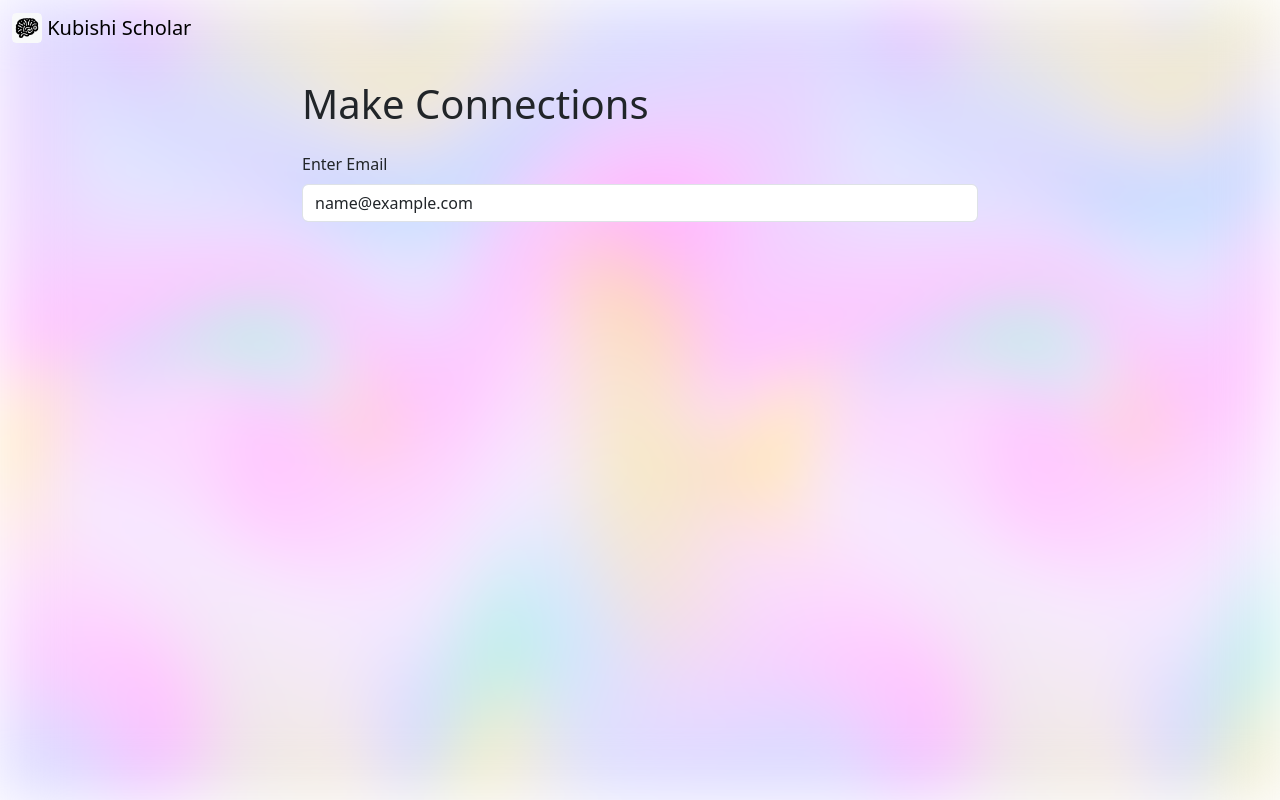
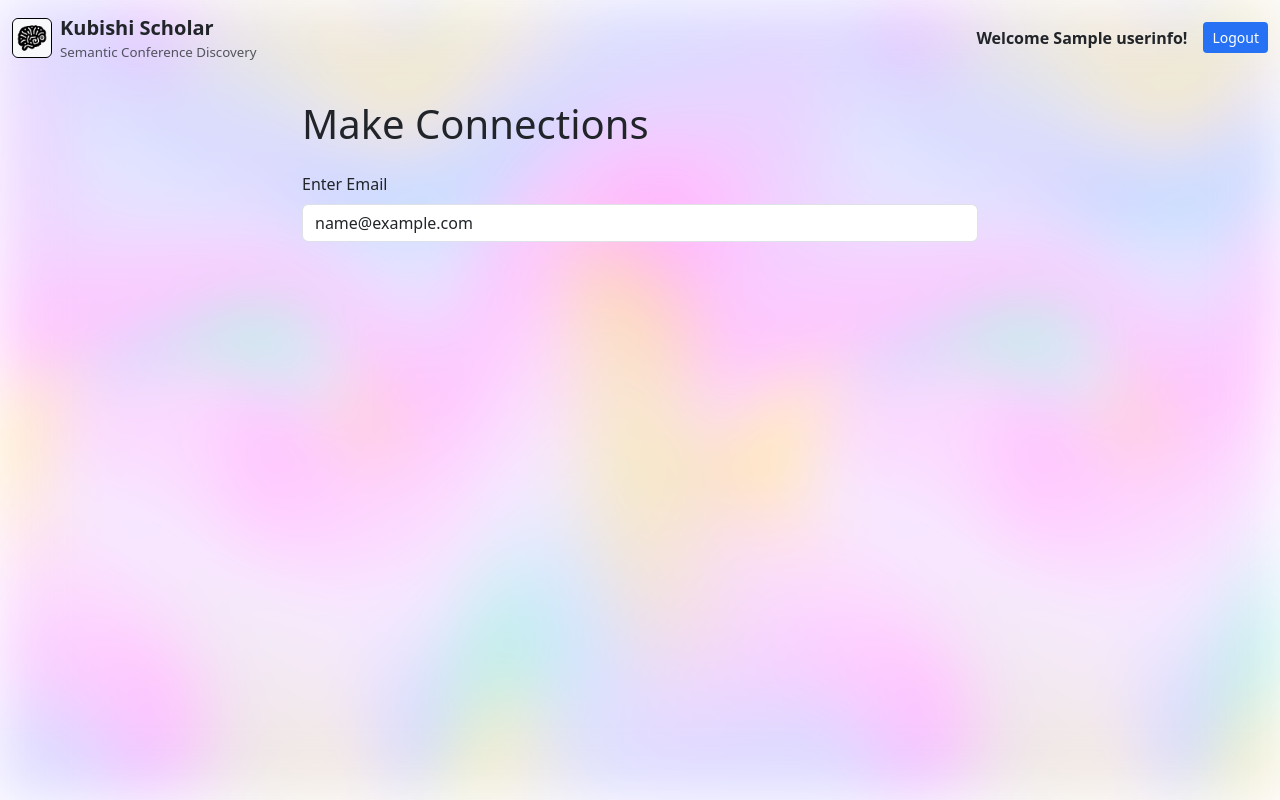
Before and after one commit to kubishi/scholar, a Python web app: template Frontend/templates/friend_search.html in a window 1280 px wide. Run offline with Jinja, Linux system fonts and the light colour scheme; the template is opened without the code that fills it: most values are stand-ins (such as "Sample title", 1, 10 or a date in 2020).

Commit message:
Fixed Bugs. Search Toggle. General Visual Improvements.

```diff
--- a/Frontend/app.py
+++ b/Frontend/app.py
@@ -253,6 +253,7 @@ def edit_conference(conf_id):
         conference_link=conf_meta.get("url", "")
     )
 
+
     if form.validate_on_submit():
         topic_vector = get_embedding(form.topic_list.data)
 
--- a/Frontend/static/styles.css
+++ b/Frontend/static/styles.css
@@ -188,4 +188,9 @@ body {
   background: #015959;
   color: white;
 }
+
+.form-check-input:checked {
+  background-color: black;
+  border-color: black;
+}
 /*# sourceMappingURL=styles.css.map */
--- a/Frontend/static/styles.scss
+++ b/Frontend/static/styles.scss
@@ -144,3 +144,8 @@ body {
   background: rgb(1, 89, 89);
   color: white;
 }
+
+.form-check-input:checked {
+  background-color: black;
+  border-color: black;
+}
--- a/Frontend/templates/add_conference.html
+++ b/Frontend/templates/add_conference.html
@@ -9,7 +9,7 @@
 <nav class="navbar">
     <div class="container-fluid">
       <a class="navbar-brand d-flex align-items-center" href="/">
-        <img src="{{ url_for('static', filename='img/logo_bg.png') }}" width="40" height="40" class="menu_logo me-2 rounded-1" alt="">
+        <img src="{{ url_for('static', filename='img/logo_bg.png') }}" width="40" height="40" class="menu_logo me-2 rounded-2" alt="">
         <div class="d-flex flex-column">
           <span class="fs-5 fw-bold text-dark">Kubishi Scholar</span>
           <span class="title_subtext text-muted">Semantic Conference Discovery</span>
--- a/Frontend/templates/friend_search.html
+++ b/Frontend/templates/friend_search.html
@@ -7,11 +7,27 @@
 
 <nav class="navbar">
   <div class="container-fluid">
-    <a class="navbar-brand" href="/">
-      <img src="static/img/logo_bg.png" width="30" height="30" class="d-inline-block align-top" alt="">
-      Kubishi Scholar
+    <a class="navbar-brand d-flex align-items-center" href="/">
+      <img src="static/img/logo_bg.png" width="40" height="40" class="menu_logo me-2 rounded-2" alt="">
+      <div class="d-flex flex-column">
+        <span class="fs-5 fw-bold text-dark">Kubishi Scholar</span>
+        <span class="title_subtext text-muted">Semantic Conference Discovery</span>
+      </div>
     </a>
+  <div class="d-flex ms-auto align-items-center">
+    {% if session_user_name and session_user_name.userinfo %}
+      <span class="me-3">
+          <strong>Welcome {{ session_user_name.userinfo.name }}!</strong>
+      </span>
+      <a href="/logout" class="logout-button btn btn-sm">Logout</a>
+    {% else %}
+      <span class="me-3">
+          <strong> Welcome! </strong>
+      </span>
+      <a href="/login" class="login-button btn btn-sm">Login</a>
+    {% endif %}
   </div>
+</div>
 </nav>
 
 <div class="container my-4" style="max-width: 700px;">
--- a/Frontend/templates/saved_conference.html
+++ b/Frontend/templates/saved_conference.html
@@ -8,7 +8,7 @@
 <nav class="navbar">
     <div class="container-fluid">
       <a class="navbar-brand d-flex align-items-center" href="/">
-        <img src="static/img/logo_bg.png" width="40" height="40" class="menu_logo me-2 rounded-1" alt="">
+        <img src="static/img/logo_bg.png" width="40" height="40" class="menu_logo me-2 rounded-2" alt="">
         <div class="d-flex flex-column">
           <span class="fs-5 fw-bold text-dark">Kubishi Scholar</span>
           <span class="title_subtext text-muted">Semantic Conference Discovery</span>
@@ -31,7 +31,8 @@
 </nav>
 
 {% if not favorited_conferences %}
-    <h3 class="container text-center text-bold text-danger">You have no Conferences Saved</h3>
+    <h3 class="text-center text-bold text-dark bg-white ">No Conferences Added Yet!</h3>
+    <!-- <img class="mx-auto d-block" src="static/img/ghost_town.gif" alt="its a ghost town here"> -->
 {% else %}
     <div class="d-flex flex-column align-items-center">
         {% for conf in favorited_conferences %}
```
Also changed, not shown: Frontend/templates/edit_conference.html (+4 -4 lines), Frontend/templates/index.html (+32 -9 lines), Frontend/static/img/ghost_town.gif (added), 1 other file.
